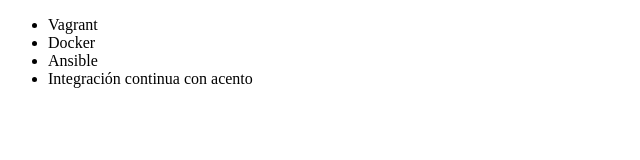
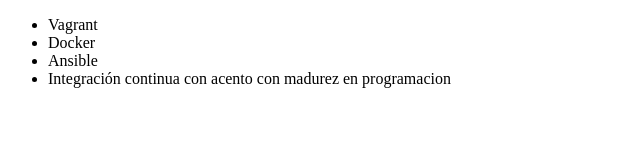
Before and after one commit to JorgeSantiagoMaraviQuinto/santiago2, a plain HTML site: page index.html in a window 1280 px wide. Shown: the whole page, without its empty margins (0-640 px from the left). Drawn offline with Linux system fonts and the light colour scheme.

Commit message:
Renombrando curso de integracion

```diff
--- a/index.html
+++ b/index.html
@@ -9,7 +9,7 @@
          <li> Vagrant </li>
          <li> Docker </li>
          <li> Ansible </li>
-         <li> Integración continua con acento</li>
+         <li> Integración continua con acento con madurez en programacion</li>
      </ul>
 </body>
 </html>
```
